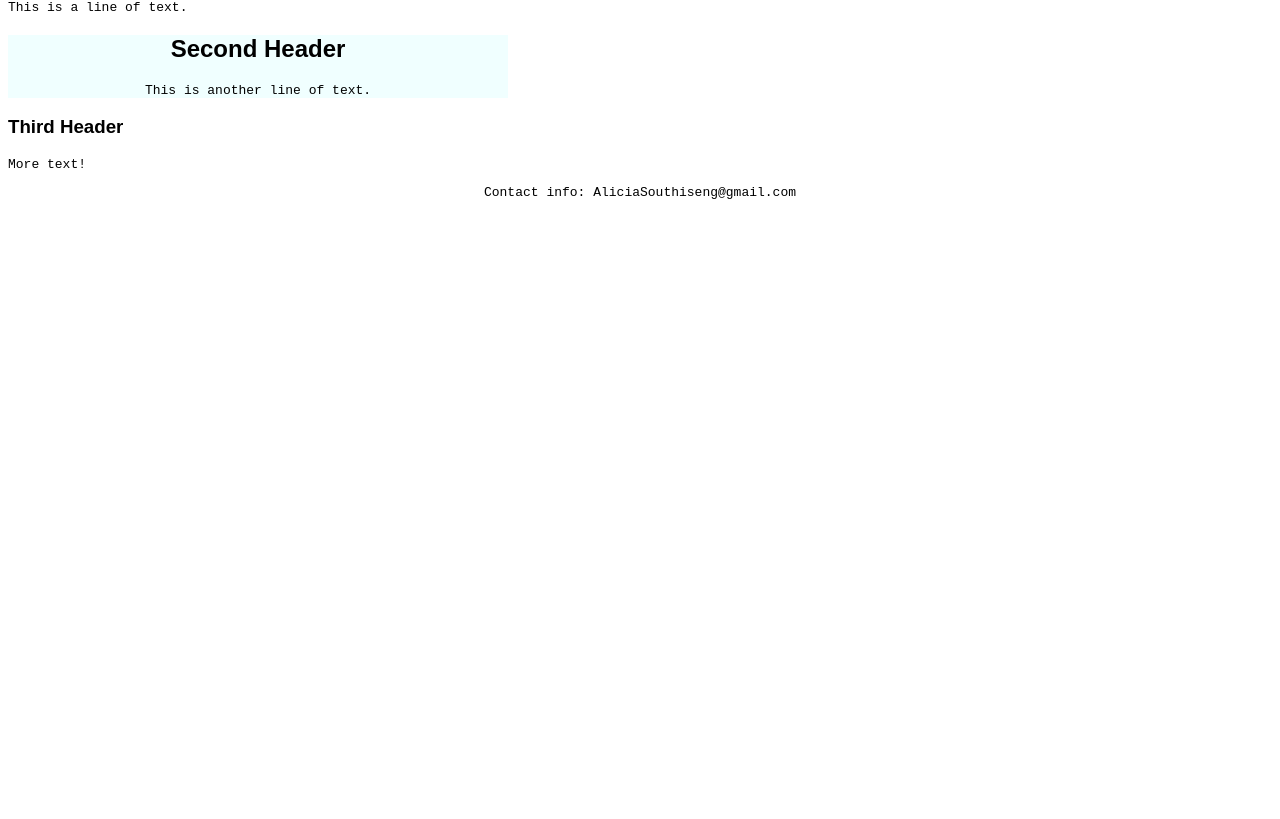
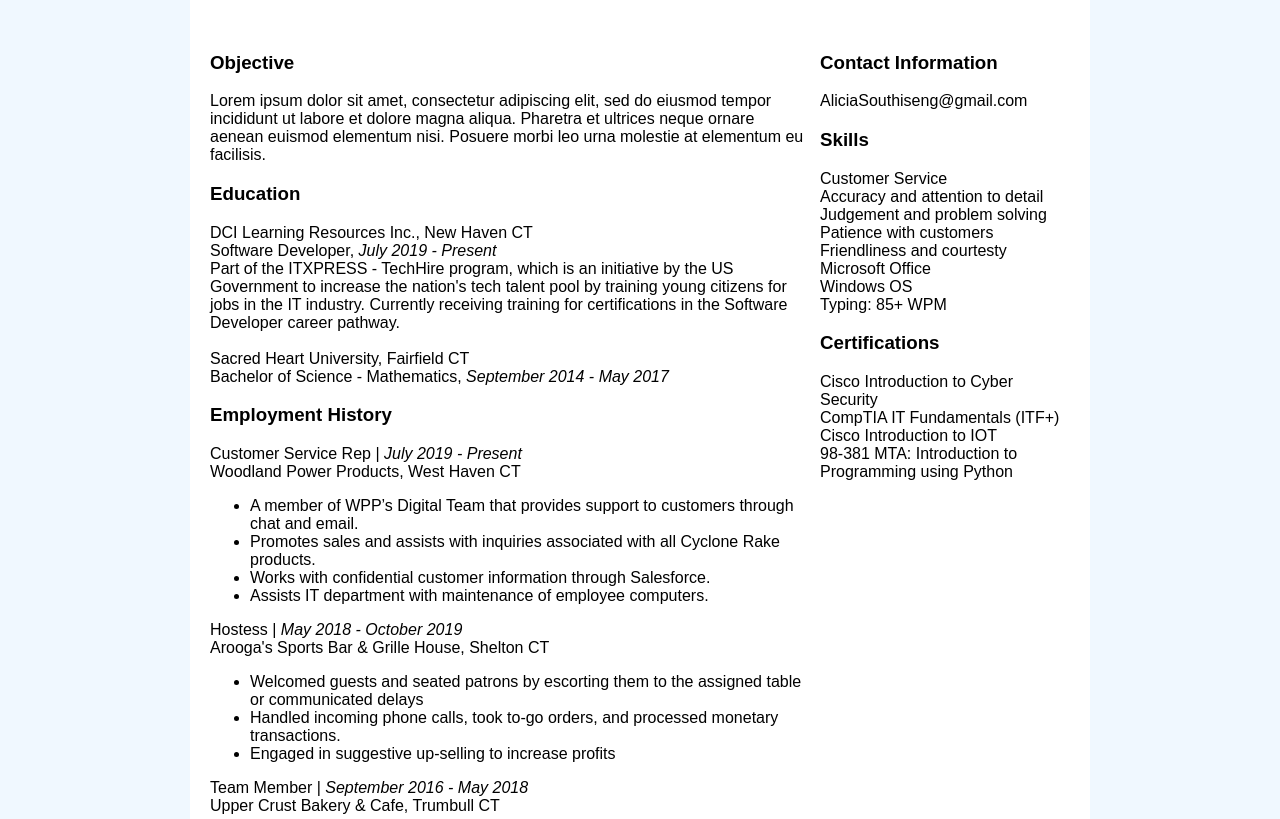
Before and after one commit to surisou/resume-template, a plain HTML site: page index.html in a window 1280 px wide. Shown: the part 80-899 px from the top of the page. Before the commit the page ends 800 px from the top, so only its background shows below. Drawn offline with Linux system fonts and the light colour scheme.

Commit message:
Add files via upload

```diff
--- a/index.html
+++ b/index.html
@@ -1,29 +1,95 @@
-<!DOCTYPE html>
 <html>
-  <head>
-      <link href="./stylesheet.css" type="text/css" rel="stylesheet">
+    <head>
+        <title>Alicia Southiseng</title>
+        <link rel="stylesheet" type="text/css" href="stylesheet.css" />
+    </head>
 
-      <title>Hello World</title>
-  </head>
+    <body>
+        <div id="container">
+            <div id="header">
+                <h1>Alicia Southiseng</h1>
+            </div>
 
-  <body>
-      <h1>Hello World!</h1>
-      <p>This is a line of text.</p>
+            <div id="content">
 
-      <div class="welcome">
-        <h2>Second Header</h2>
-        <p>This is another line of text.</p>
-      </div>
+                <div id="nav">
+                    <h3>Contact Information</h3>
+                    <p>AliciaSouthiseng@gmail.com</p>
+
+                    <h3>Skills</h3>
+                    <p>
+                    Customer Service<br>
+                    Accuracy and attention to detail<br>
+                    Judgement and problem solving<br>
+                    Patience with customers<br>
+                    Friendliness and courtesty<br>
+                    Microsoft Office<br>
+                    Windows OS<br>
+                    Typing: 85+ WPM
+                    </p>
+
+                    <h3>Certifications</h3>
+                    <p>
+                    Cisco Introduction to Cyber Security<br>
+                    CompTIA IT Fundamentals (ITF+)<br>
+                    Cisco Introduction to IOT<br>
+                    98-381 MTA: Introduction to Programming using Python
+                    </p>
+
+                </div>
+
+                <div id="main">
+                    <h3>Objective</h3>
+                    Lorem ipsum dolor sit amet, consectetur adipiscing elit, sed do eiusmod tempor incididunt ut labore et dolore magna aliqua. Pharetra et ultrices neque ornare aenean euismod elementum nisi. Posuere morbi leo urna molestie at elementum eu facilisis.
+
+                    <h3>Education</h3>
+                    DCI Learning Resources Inc., New Haven CT<br>
+                    Software Developer, <i>July 2019 - Present</i><br>
+                    Part of the ITXPRESS - TechHire program, which is an initiative by the US Government to increase the nation's tech talent pool by training young citizens for jobs in the IT industry. Currently receiving training for certifications in the Software Developer career pathway.<br>
+                    <br>
+                    Sacred Heart University, Fairfield CT<br>
+                    Bachelor of Science - Mathematics, <i>September 2014 - May 2017</i>
+
+
+                    <h3>Employment History</h3>
+
+                    Customer Service Rep | <i>July 2019 - Present</i><br>
+                    Woodland Power Products, West Haven CT<br>
+                    <ul>
+                        <li>A member of WPP’s Digital Team that provides support to customers through chat and email.</li>
+                        <li>Promotes sales and assists with inquiries associated with all Cyclone Rake products.</li>
+                        <li>Works with confidential customer information through Salesforce.</li>
+                        <li>Assists IT department with maintenance of employee computers.</li>
+                    </ul>
+
+                    Hostess | <i>May 2018 - October 2019</i><br>
+                    Arooga's Sports Bar & Grille House, Shelton CT<br>
+                    <ul>
+                        <li>Welcomed guests and seated patrons by escorting them to the assigned table or communicated delays</li>
+                        <li>Handled incoming phone calls, took to-go orders, and processed monetary transactions.</li>
+                        <li>Engaged in suggestive up-selling to increase profits</li>
+                    </ul>
+
+                    Team Member | <i>September 2016 - May 2018</i><br>
+                    Upper Crust Bakery & Cafe, Trumbull CT<br>
+                    <ul>
+                        <li>Prepared food and drink orders promptly, accurately, and according to food safety standards.</li>
+                        <li>Assistaed management with inventory, stock ordering, and other administrative tasks.</li>
+                        <li>Built loyal clientele through friendly interactions and consistent appreciation.</li>
+                    </ul>
 
 
 
-      <h3>Third Header</h3>
-      <p>More text!</p>
 
-  </body>
 
-    <footer>
-    <p>Contact info: AliciaSouthiseng@gmail.com</p>
-    </footer>
+                </div>
 
+            </div>
+
+            <div id="footer">
+                Copyright......footer
+            </div>
+
+        </div>
+    </body>
 </html>
--- a/stylesheet.css
+++ b/stylesheet.css
@@ -1,23 +1,39 @@
-h1 {
-    color: blue;
-    font-family: "Arial";
+#header {
+    background-color: white;
     text-align: center;
+    padding-top: 5px;
 }
 
-h2, h3 {
-    font-family: "Arial";
+body {
+    background-color:aliceblue;
+    font-family: sans-serif;
 }
 
-p {
-    font-family: monospace;
+#container {
+    background-color: white;
+    width: 900px;
+    margin-left: auto;
+    margin-right: auto;
 }
 
-footer {
-    text-align: center;
+#content {
+    padding: 20px;
 }
 
-.welcome {
-    background-color: azure;
-    width: 500px;
+#nav {
+    width:  250px;
+    float: right;
+    padding-left: 10px;
+}
+
+#main {
+    width: 600px;
+    float: left;
+}
+
+#footer {
+    clear: both;
     text-align: center;
+    padding: 10px;
+    background-color: darkgrey
 }
```
